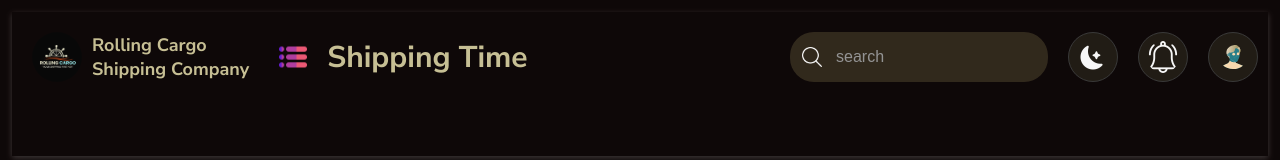
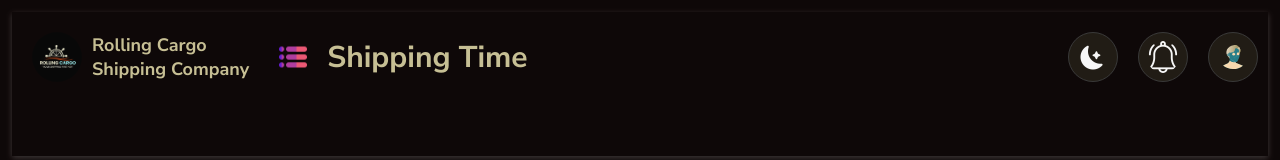
Before and after one commit to Jadline/kpi-system, a React (Vite) app in the folder frontend/: page /shipping-time in a window 1280 px wide. Shown: the top 160 px of the page. Built offline with nearby package versions, Linux system fonts and the light colour scheme; no server answers.

Commit message:
removed searchbar

```diff
--- a/frontend/src/components/header/Header.jsx
+++ b/frontend/src/components/header/Header.jsx
@@ -44,7 +44,7 @@ function Header({ className}) {
       {pageTitle && <p className={styles.pagetitle}>{pageTitle}</p>}
       </div>
      <div className={styles.rightHeader}>
-     <SearchBox className={`${styles.searchbox}`}/>
+
       <div className={styles.imageicons}>
       {isdarkmode ? (
   <MdOutlineLightMode
```
